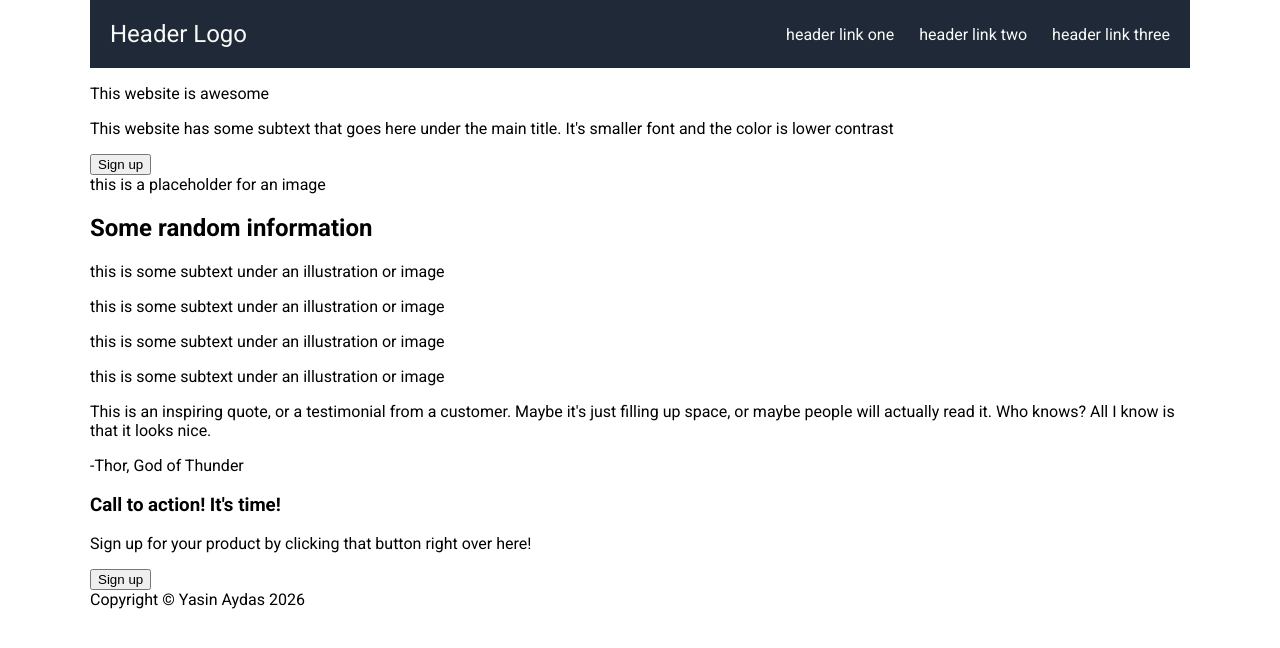
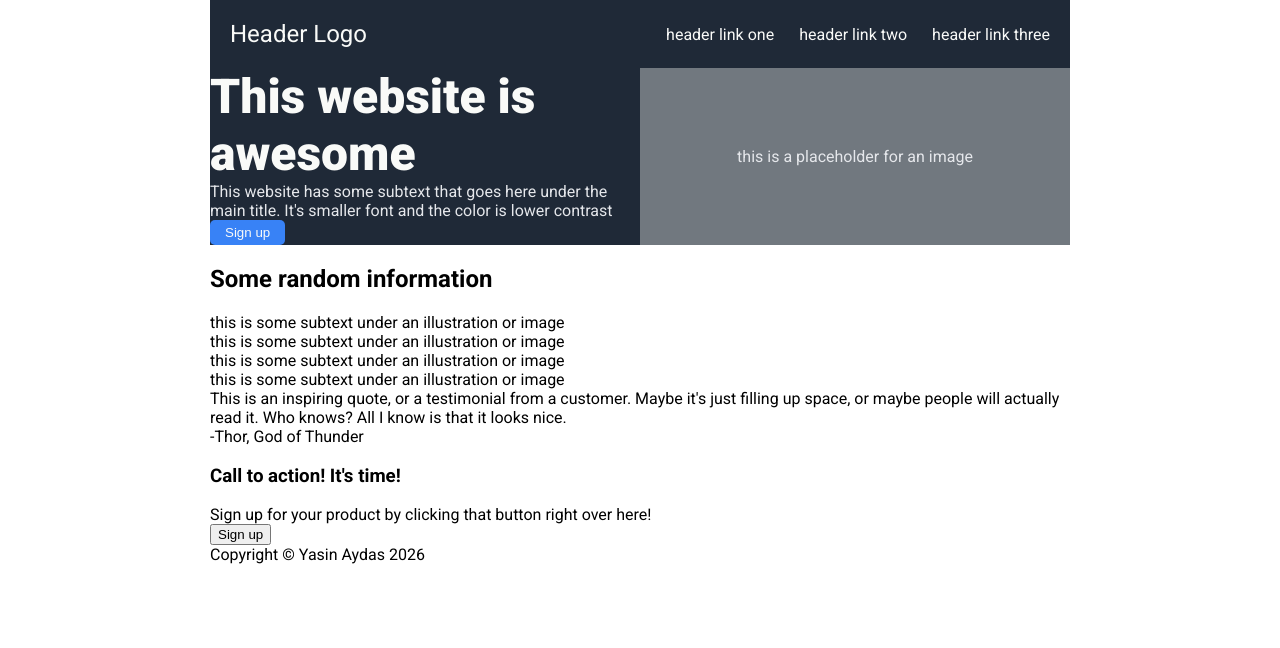
Before and after one commit to aydasYa/landing-page, a plain HTML site: page index.html in a window 1280 px wide. Drawn offline with Linux system fonts and the light colour scheme; a web font is replaced by a local one.

Commit message:
play around with utility classes ids, hero almost done

```diff
--- a/styles.css
+++ b/styles.css
@@ -7,9 +7,11 @@ body {
 }
 
 #content-wrapper {
-    max-width: 1100px;
+    width: 100%;
+    max-width: 900px;
     margin: auto;
     padding: 0 20px;
+    box-sizing: border-box;
 
 }
 
@@ -39,3 +41,57 @@ a {
     text-decoration: none;
     color: inherit;
 }
+
+/* Start: Hero */
+.hero {
+    background-color: #1F2937;
+}
+
+#hero-text {
+    font-size: 48px;
+    font-weight: 900;
+}
+
+#hero-sub-txt {
+    font-weight: 18px;
+}
+
+.low-contrast-gray {
+    color: #E5E7EB;
+}
+
+#placeholder-box { background-color: #f9faf860;
+
+}
+
+p { margin: 0; }
+
+/* utility classes */
+.gap-10 { gap: 10px }
+
+.font-white {
+    color: #F9FAF8;
+}
+.blue-bg {
+    background-color: #3882F6
+}
+
+.cta-btn {
+    border: none;
+    border-radius: 5px;
+    padding: 5px 15px;
+}
+
+.center-xy {
+    justify-content: center;
+    align-items: center;
+}
+
+.flex {
+    display: flex;
+}
+
+.flex-1 {
+    flex: 1 1 0;
+    min-width: 0;
+}
```
